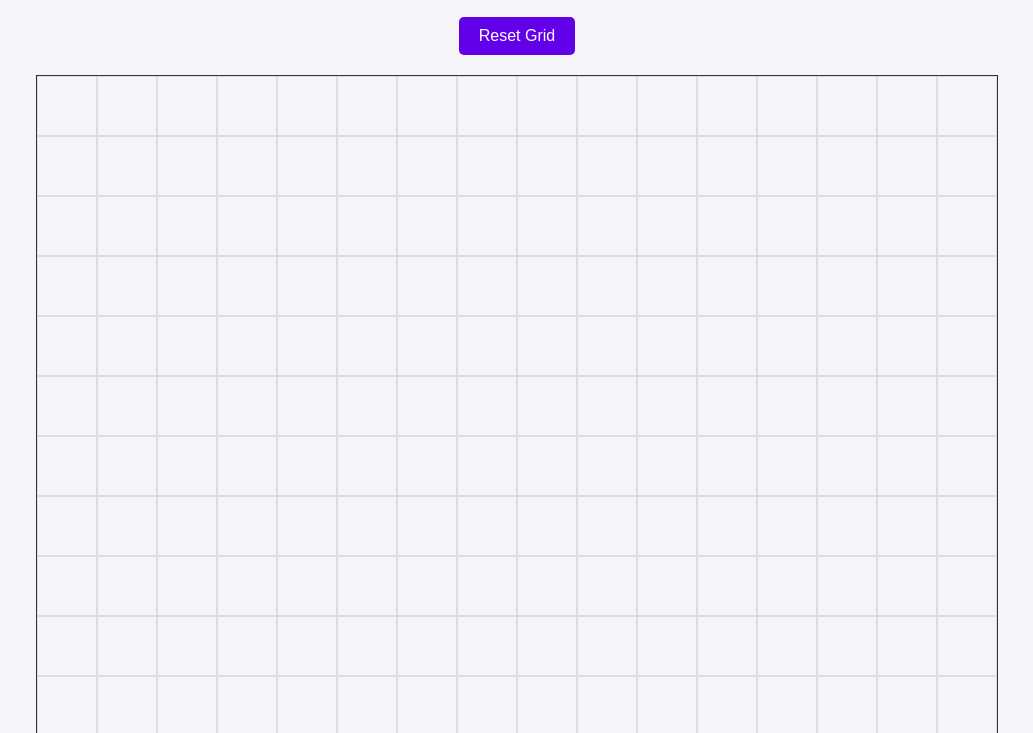
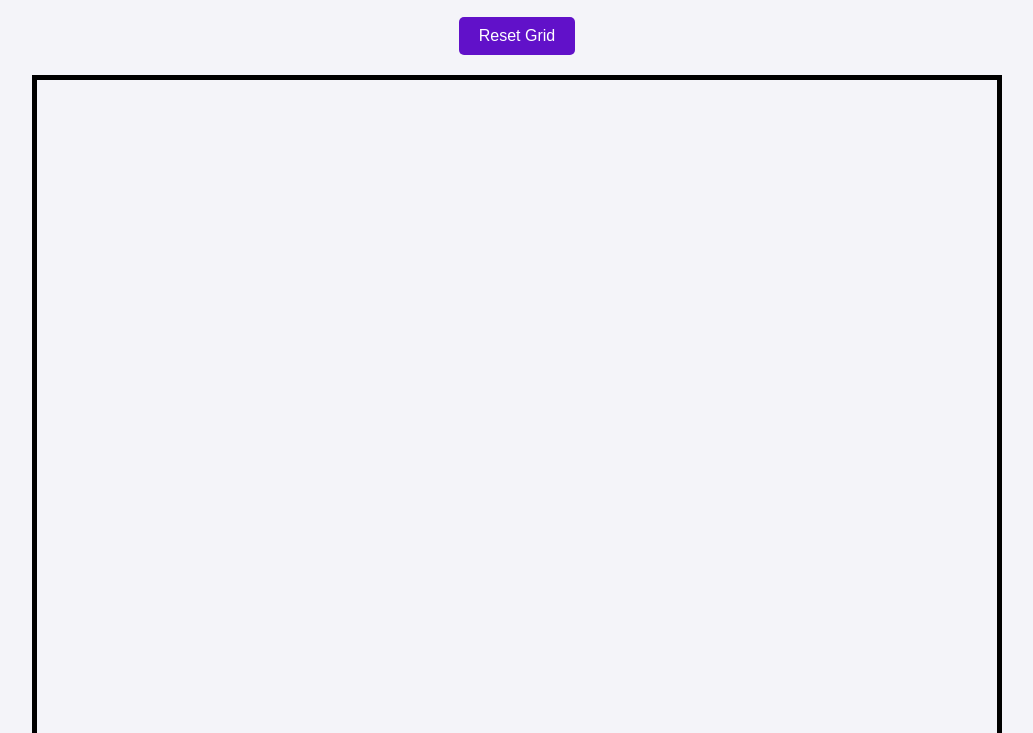
Before and after one commit to lael12/Etch-a-Sketch, a plain HTML site: page index.html in a window 1280 px wide. Shown: the part 61-794 px from the top of the page, without its empty margins (123-1156 px from the left). Drawn offline with Linux system fonts and the light colour scheme.

Commit message:
cleared the partition

```diff
--- a/index.html
+++ b/index.html
@@ -11,18 +11,5 @@
     <button id="reset-button">Reset Grid</button>
     <div id="container"></div>
     <script src="script.js"></script>
-    <style>
-        .grid-square {
-    flex: 1 0 auto;
-    border: 1px solid #ddd;
-    width: calc(960px / 16);
-    height: calc(960px / 16);
-    box-sizing: border-box;
-}
-
-.grid-square:hover {
-    background-color: #6200ea;
-}
-    </style>
 </body>
 </html>
--- a/styles.css
+++ b/styles.css
@@ -20,12 +20,11 @@ h1 {
     height: 90vw; /* Keep it square */
     max-width: 960px;
     max-height: 960px;
-    border: 1px solid #333;
+    border: 5px solid #000000;
 }
 
 .grid-square {
     flex: 1 0 auto;
-    border: 1px solid #ddd;
     width: calc(90vw / 16); /* Adjust width */
     height: calc(90vw / 16); /* Adjust height */
     max-width: calc(960px / 16);
@@ -34,7 +33,7 @@ h1 {
 }
 
 .grid-square:hover {
-    background-color: #6200ea;
+    background-color: #6806c9;
 }
 
 button {
@@ -43,7 +42,7 @@ button {
     font-size: 16px;
     cursor: pointer;
     border: none;
-    background-color: #6200ea;
+    background-color: #6111c9;
     color: #fff;
     border-radius: 5px;
     transition: background-color 0.3s ease;
```
